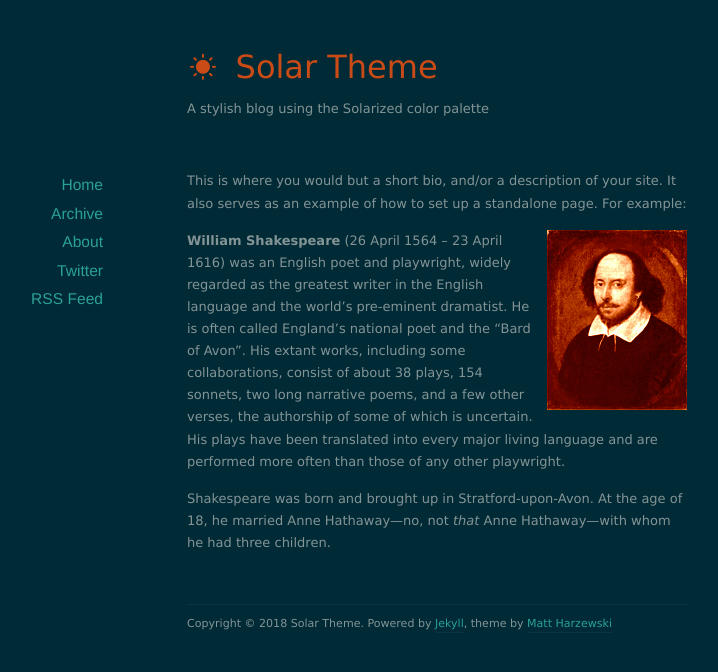
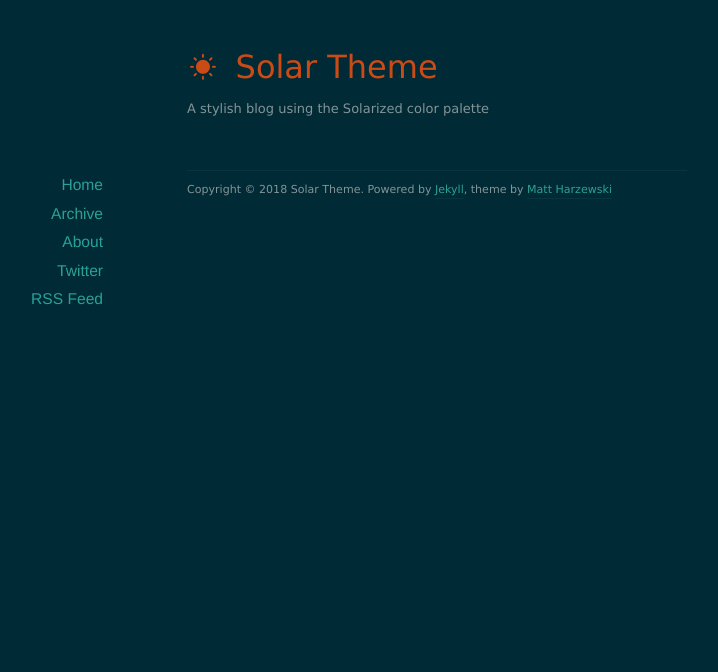
Before and after one commit to nd-hung/nd-hung.github.io, a Jekyll site: the page built from about/index.markdown, in a window 1280 px wide. Shown: the top 672 px of the page, without its empty margins (203-921 px from the left). Built offline with Jekyll 4.4.1, drawn with Linux system fonts in a browser that asks for light colours; nearby versions of some CDN libraries.

Commit message:
Update index.markdown

```diff
--- a/about/index.markdown
+++ b/about/index.markdown
@@ -2,10 +2,3 @@
 layout: default
 title: About
 ---
-
-This is where you would but a short bio, and/or a description of your site. It also serves as an example of how to set up a standalone page. For example:
-
-<img src="/images/shakespeare.png" class="right" />
-**William Shakespeare** (26 April 1564 – 23 April 1616) was an English poet and playwright, widely regarded as the greatest writer in the English language and the world's pre-eminent dramatist. He is often called England's national poet and the "Bard of Avon". His extant works, including some collaborations, consist of about 38 plays, 154 sonnets, two long narrative poems, and a few other verses, the authorship of some of which is uncertain. His plays have been translated into every major living language and are performed more often than those of any other playwright.
-
-Shakespeare was born and brought up in Stratford-upon-Avon. At the age of 18, he married Anne Hathaway—no, not *that* Anne Hathaway—with whom he had three children.
```
